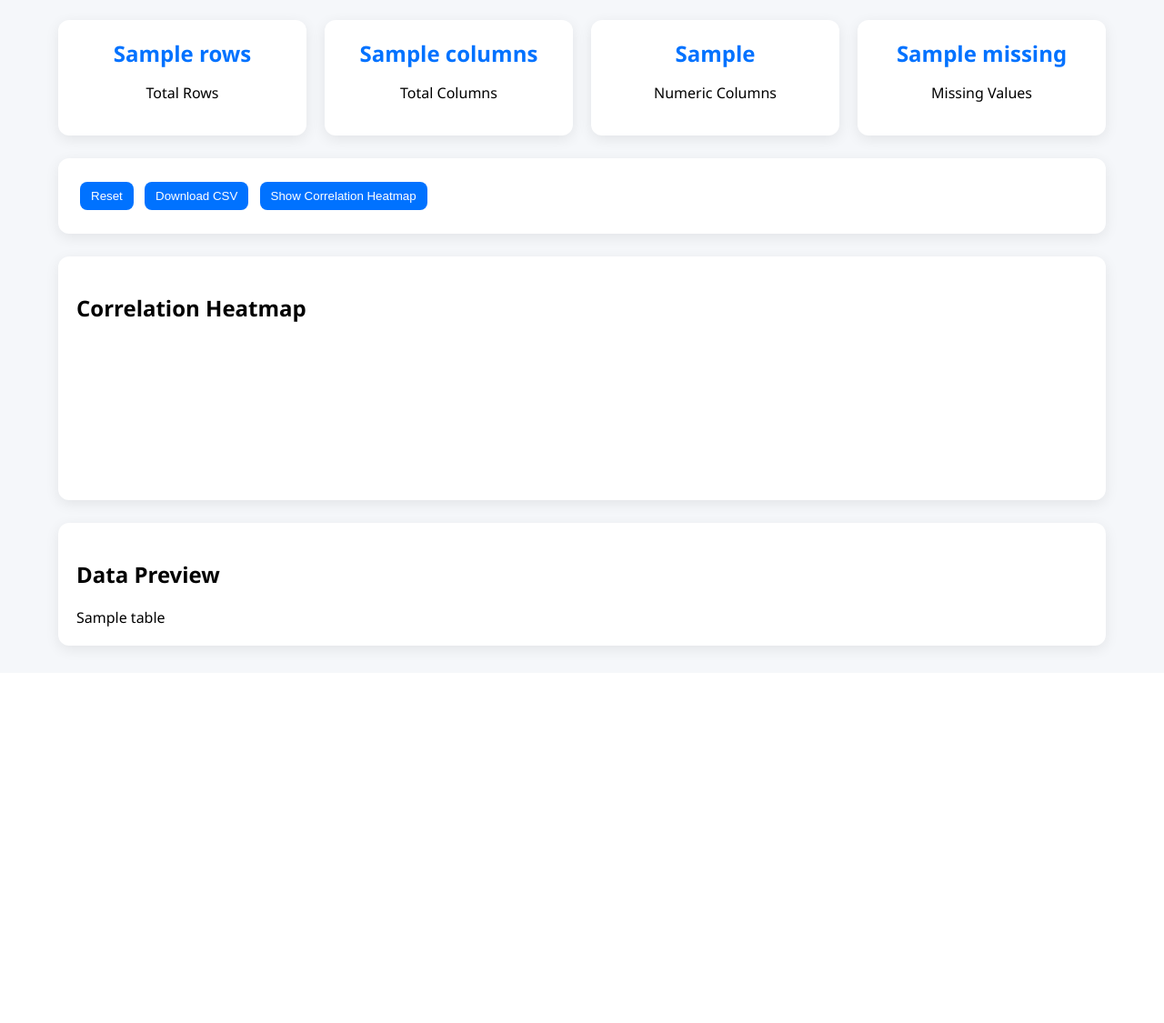
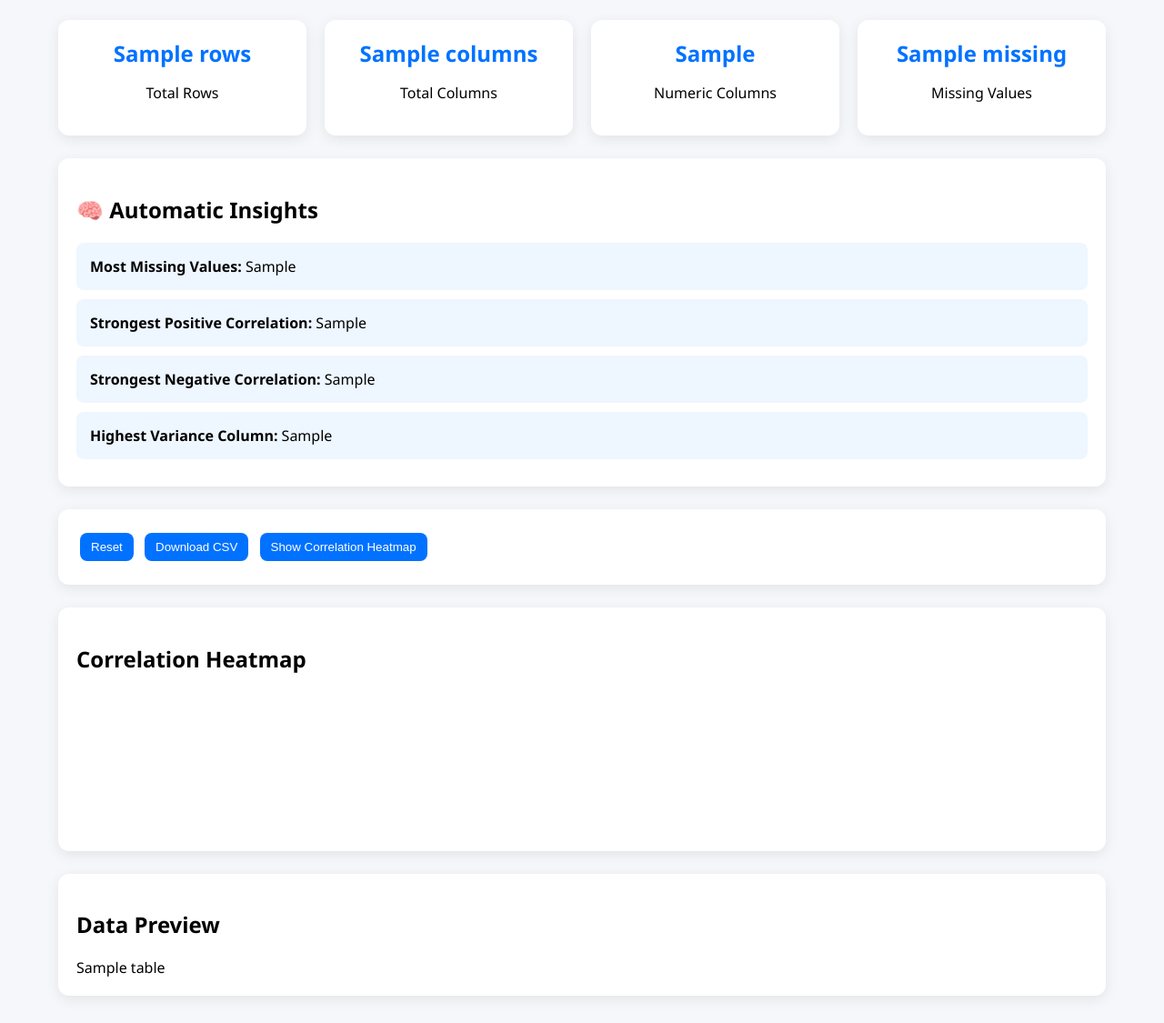
Before and after one commit to 2300032389/csv-analyzer, a Flask app: template templates/index.html in a window 1280 px wide. Shown: the part 182-1307 px from the top of the page at 91% size. Before the commit the page ends 904 px from the top, so only its background shows below. Run offline with Flask 3, Linux system fonts and the light colour scheme; the template is opened without the code that fills it: most values are stand-ins (such as "Sample title", 1, 10 or a date in 2020); a map, chart or similar area stays blank.

Commit message:
Clean simplified placement architecture

```diff
--- a/app.py
+++ b/app.py
@@ -23,6 +23,7 @@ def index():
     kpis = None
     heatmap_labels = []
     heatmap_values = []
+    insights = None
 
     if request.method == "POST":
 
@@ -103,7 +104,9 @@ def index():
                 download_name="processed_data.csv"
             )
 
+    # ===== PREPARE DISPLAY DATA =====
     if df is not None:
+
         numeric_columns = df.select_dtypes(include=["number"]).columns.tolist()
         table = df.to_html(classes="table", index=False)
 
@@ -113,6 +116,37 @@ def index():
             "numeric_cols": len(numeric_columns),
             "missing": int(df.isnull().sum().sum())
         }
+
+        # ===== AUTOMATIC INSIGHTS =====
+        insights = {}
+
+        # 1️⃣ Column with most missing values
+        missing_series = df.isnull().sum()
+        max_missing_col = missing_series.idxmax()
+        max_missing_value = int(missing_series.max())
+
+        insights["most_missing"] = f"{max_missing_col} ({max_missing_value} missing values)"
+
+        # 2️⃣ Correlation insights
+        numeric_df = df.select_dtypes(include=[np.number])
+
+        if len(numeric_df.columns) > 1:
+            corr_matrix = numeric_df.corr()
+
+            # Remove self-correlation
+            corr_matrix.values[[np.arange(len(corr_matrix))]*2] = np.nan
+
+            max_corr = corr_matrix.unstack().dropna().idxmax()
+            min_corr = corr_matrix.unstack().dropna().idxmin()
+
+            insights["strongest_positive"] = f"{max_corr[0]} & {max_corr[1]}"
+            insights["strongest_negative"] = f"{min_corr[0]} & {min_corr[1]}"
+
+        # 3️⃣ Highest variance column
+        if len(numeric_df.columns) > 0:
+            variance_series = numeric_df.var()
+            max_variance_col = variance_series.idxmax()
+            insights["highest_variance"] = max_variance_col
 
     return render_template(
         "index.html",
@@ -125,7 +159,8 @@ def index():
         error_message=error_message,
         kpis=kpis,
         heatmap_labels=heatmap_labels,
-        heatmap_values=heatmap_values
+        heatmap_values=heatmap_values,
+        insights=insights
     )
 
 
--- a/templates/index.html
+++ b/templates/index.html
@@ -19,6 +19,7 @@
         th, td { padding: 8px; border: 1px solid #eee; }
         th { background: #f0f4f8; }
         .error { color: red; font-weight: bold; }
+        .insight-box { background: #eef6ff; padding: 15px; border-radius: 8px; margin: 10px 0; }
     </style>
 </head>
 <body>
@@ -54,6 +55,26 @@
 </div>
 
 <div class="card">
+    <h2>🧠 Automatic Insights</h2>
+
+    <div class="insight-box">
+        <strong>Most Missing Values:</strong> {{ insights.most_missing }}
+    </div>
+
+    <div class="insight-box">
+        <strong>Strongest Positive Correlation:</strong> {{ insights.strongest_positive }}
+    </div>
+
+    <div class="insight-box">
+        <strong>Strongest Negative Correlation:</strong> {{ insights.strongest_negative }}
+    </div>
+
+    <div class="insight-box">
+        <strong>Highest Variance Column:</strong> {{ insights.highest_variance }}
+    </div>
+</div>
+
+<div class="card">
     <form method="POST" style="display:inline;">
         <button name="reset">Reset</button>
     </form>
@@ -86,11 +107,9 @@
     const heatmapValues = JSON.parse('{{ heatmap_values | tojson | safe }}');
 
     if (heatmapValues.length > 0) {
-
         const datasets = heatmapValues.map((row, index) => ({
             label: heatmapLabels[index],
-            data: row,
-            borderWidth: 1
+            data: row
         }));
 
         new Chart(document.getElementById('heatmapChart'), {
```
